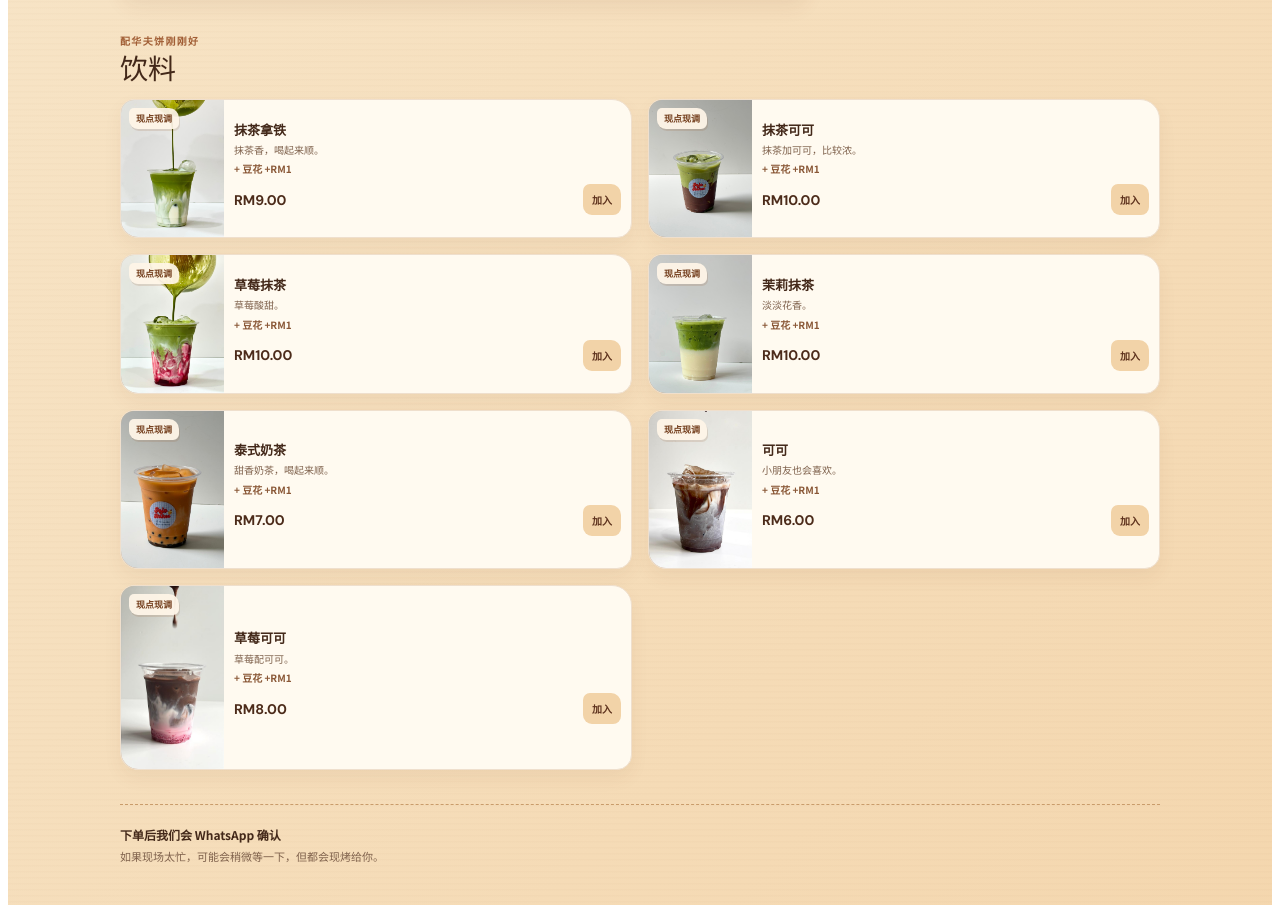
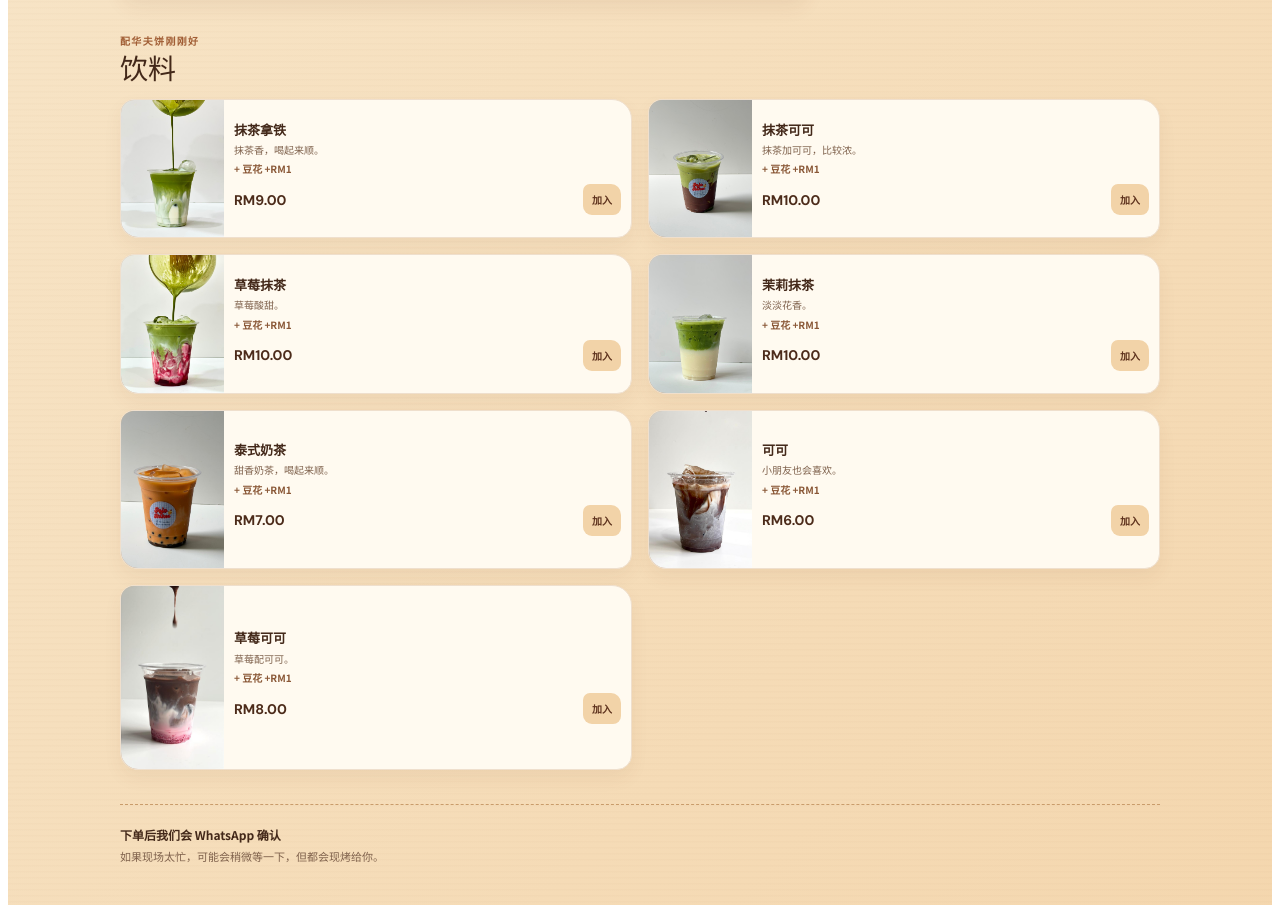
Before and after one commit to drunkcoffee/jojo-bakes, a React (Vite) app: page / in a window 1280 px wide. Shown: the part 3932-4837 px from the top of the page. Built offline with nearby package versions, Linux system fonts and the light colour scheme; a web font is replaced by a local one.

Commit message:
Remove drink freshness label

```diff
--- a/src/App.jsx
+++ b/src/App.jsx
@@ -342,7 +342,7 @@ function ProductImage({ product, lang, className = '' }) {
 function ProductCard({ product, onAdd, lang }) {
   const t = translations[lang];
   return <article id={product.category === 'mochi' ? 'mochi' : undefined} className={`product-card ${product.type === 'drink' ? 'drink-card' : ''}`}>
-    <div className="product-photo"><ProductImage product={product} lang={lang} /><span>{product.available === false ? t.soldOutToday : text(product.badge, lang) || (product.type === 'drink' ? t.madeDrink : t.madeFresh)}</span></div>
+    <div className="product-photo"><ProductImage product={product} lang={lang} />{product.type !== 'drink' && <span>{product.available === false ? t.soldOutToday : text(product.badge, lang) || t.madeFresh}</span>}</div>
     <div className="product-info"><h3>{text(product.name, lang)}</h3><p>{text(product.description, lang)}</p>{product.type === 'drink' && <small className="drink-addon-label" style={{ display: 'block', margin: '-2px 0 8px', color: '#8a5837', fontSize: '10px', fontWeight: 700 }}>{drinkAddOns.map((addOn) => text(addOn.menuLabel, lang)).join(' · ')}</small>}<div><b>{money(product.price)}</b><button type="button" aria-label={`${t.add} ${text(product.name, lang)}`} disabled={product.available === false} onClick={() => onAdd(product)}>{product.available === false ? t.soldOutToday : t.add}</button></div></div>
   </article>;
 }
```
